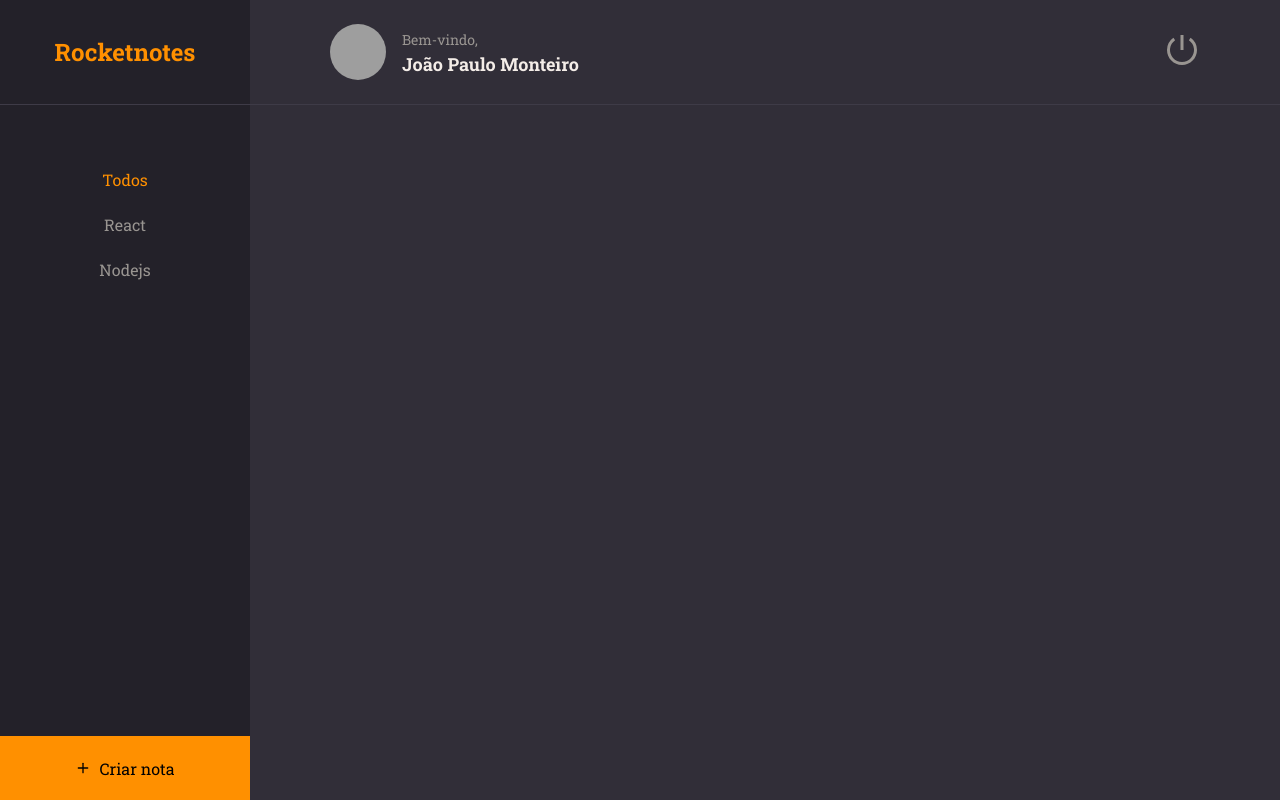
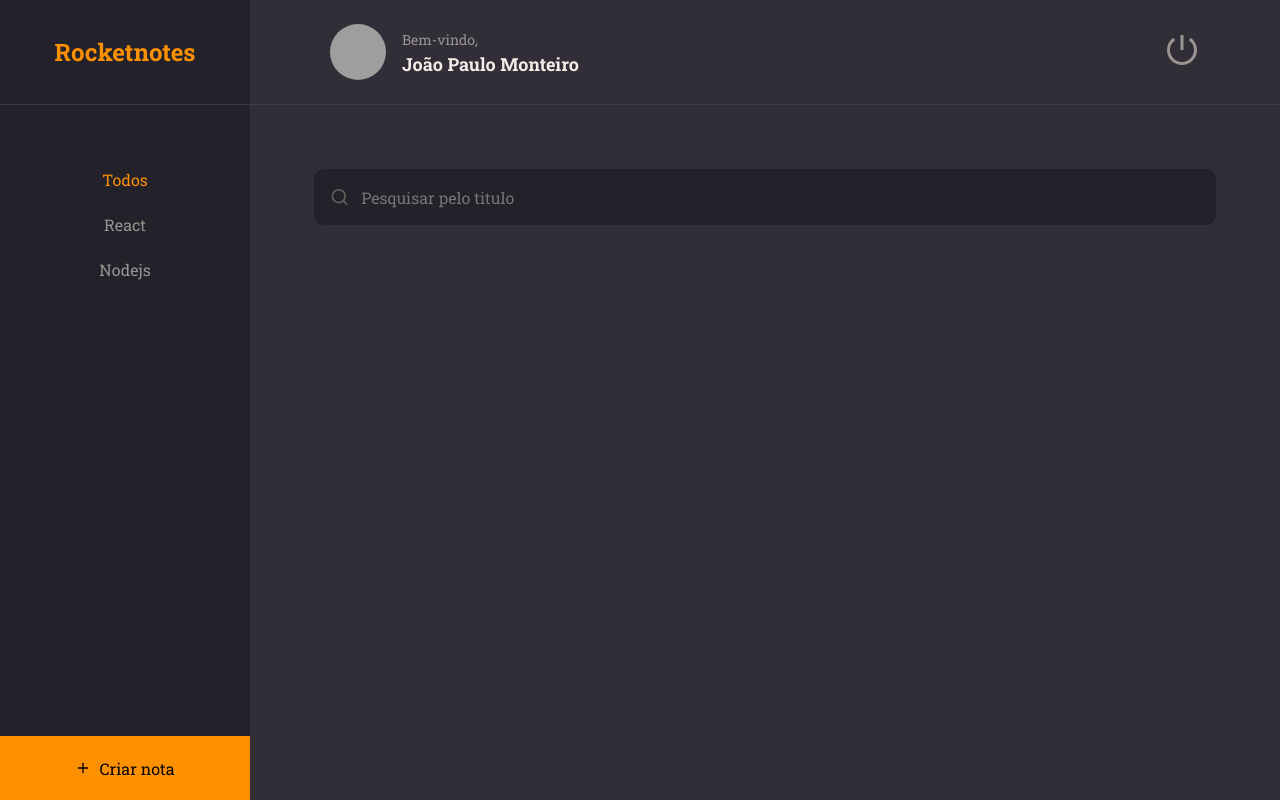
Before and after one commit to JMonteiroh/RocketNotes, a React (Vite) app: page / in a window 1280 px wide. Built offline with nearby package versions, Linux system fonts and the light colour scheme; grey boxes are pictures that could not be loaded.

Commit message:
created component input

```diff
--- /dev/null
+++ b/src/components/Input/index.jsx
@@ -0,0 +1,10 @@
+import { Container } from "./styles";
+
+export function Input({icon: Icon, ...rest}) {
+  return (
+    <Container>
+      {Icon && <Icon  size={20}/>}
+      <input {...rest} />
+    </Container>
+  )
+}
--- /dev/null
+++ b/src/components/Input/styles.js
@@ -0,0 +1,33 @@
+import styled from "styled-components";
+
+export const Container = styled.div`
+  width: 100%;
+  display: flex;
+  align-items: center;
+
+  background-color: ${({ theme }) => theme.COLORS.BACKGROUND_900};
+  color: ${({ theme }) => theme.COLORS.GRAY_300};
+
+  margin-bottom: 8px;
+  border-radius: 10px;
+
+  > input {
+    height: 56px;
+    width: 100%;
+
+    padding: 12px;
+    color: ${({ theme }) => theme.COLORS.WHITE};
+    background: transparent;
+    border: 0;
+
+    &:placeholder {
+      color: ${({ theme }) => theme.COLORS.GRAY_300};
+    }
+
+
+  }
+
+  > svg {
+      margin-left: 16px;
+    }
+`;
--- a/src/pages/Home/index.jsx
+++ b/src/pages/Home/index.jsx
@@ -1,9 +1,10 @@
-import { FiPlus } from 'react-icons/fi';
+import { FiPlus, FiSearch } from 'react-icons/fi';
 
 import { Container, Brand, Menu, Search, Content, NewNote } from './styles';
 
 import { Header } from '../../components/Header';
 import { ButtonText } from '../../components/ButtonText';
+import { Input } from '../../components/Input';
 
 export function Home () {
   return (
@@ -20,6 +21,7 @@
         <li><ButtonText title="Nodejs"/></li>
       </Menu>
       <Search>
+        <Input placeholder="Pesquisar pelo titulo" icon={FiSearch}/>
 
       </Search>
 
--- a/src/pages/Home/styles.js
+++ b/src/pages/Home/styles.js
@@ -51,6 +51,8 @@
 export const Search = styled.div`
   grid-area: search;
 
+  padding: 64px 64px 0;
+
 `;
 
 export const Content = styled.div`
```
